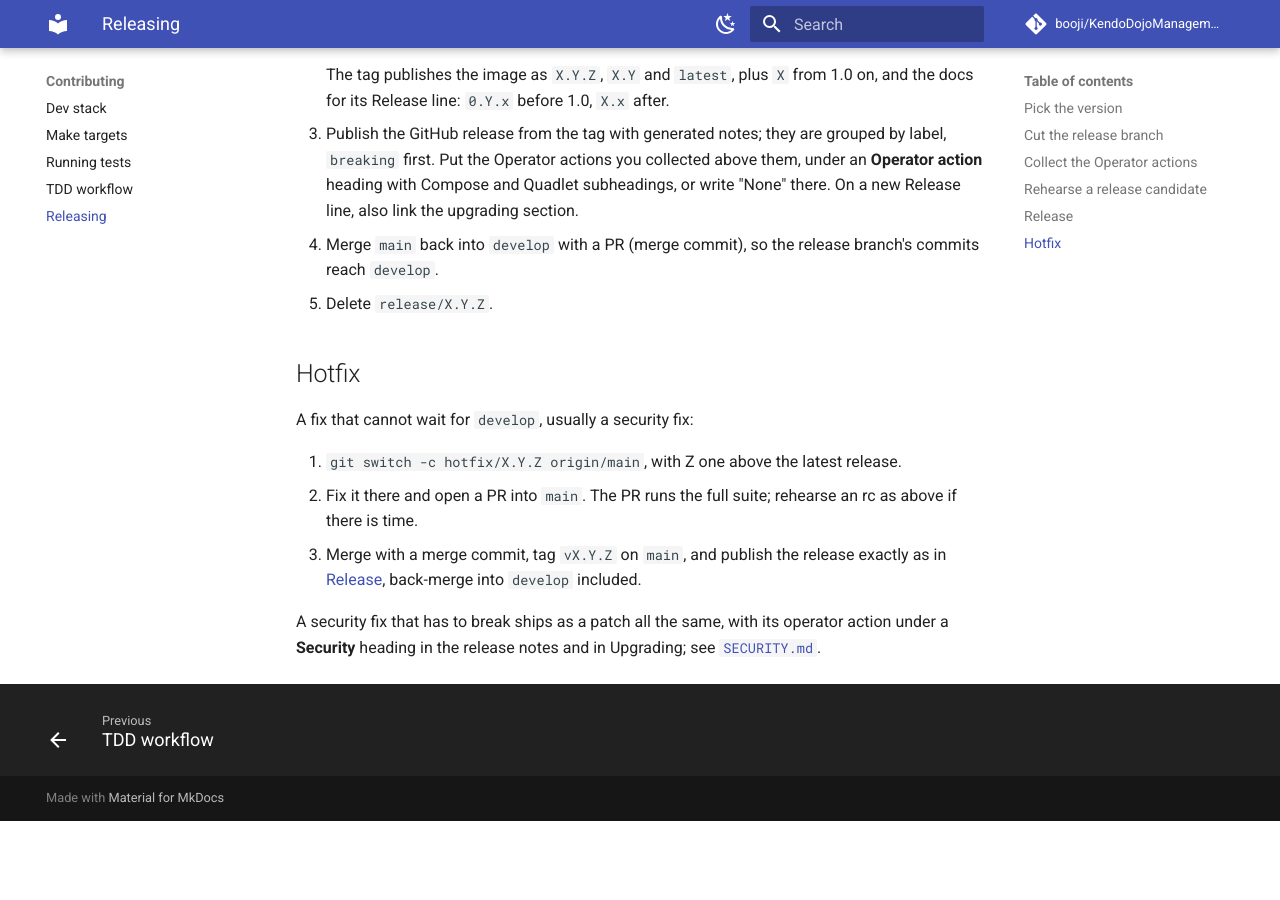
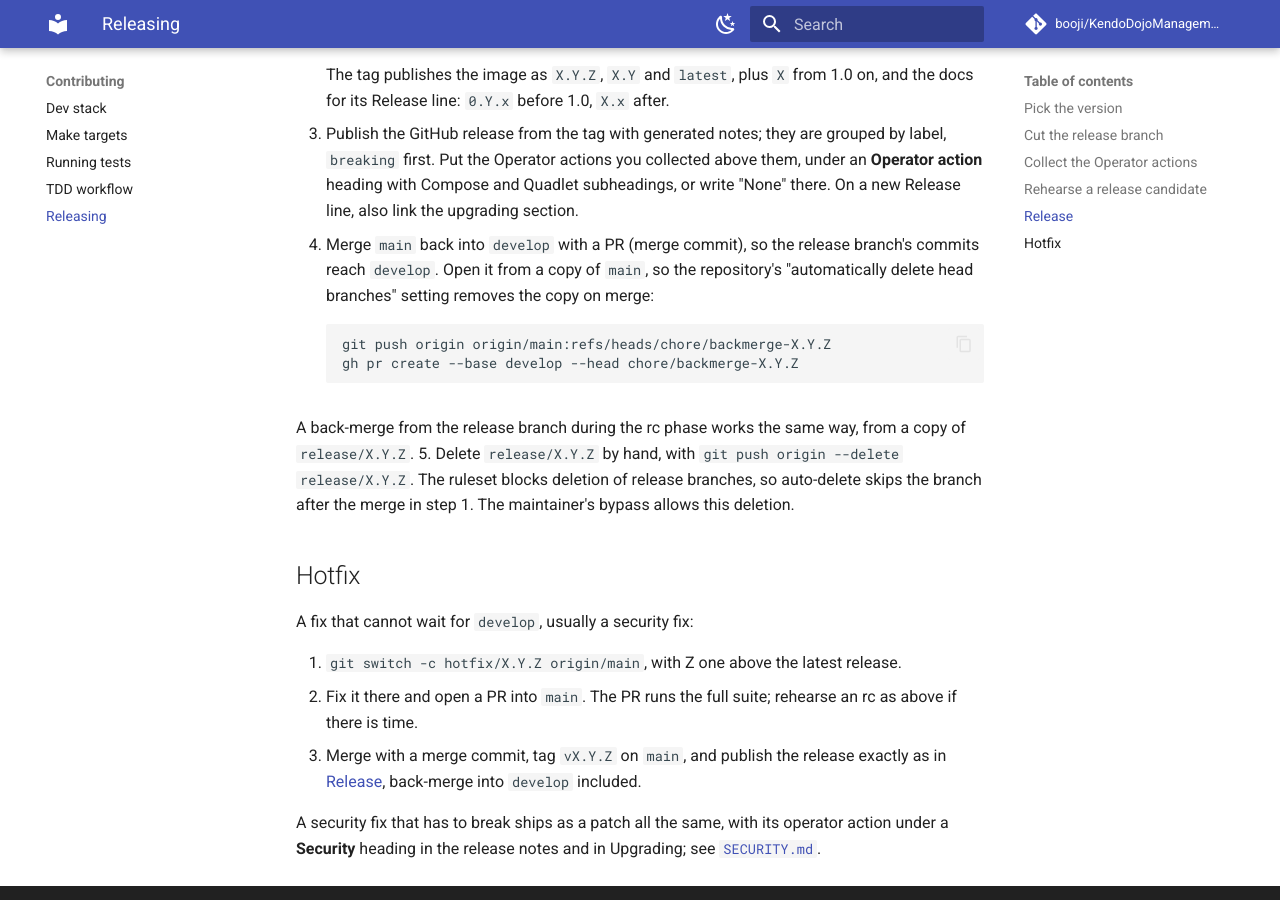
Before and after one commit to booji/KendoDojoManagement, an MkDocs documentation site: the page built from docs/contributing/releasing.md, in a window 1280 px wide and 900 px high, scrolled down 3184 px. Built offline with MkDocs 1.6.1 and Material for MkDocs 9.7.7, drawn with Linux system fonts in a browser that asks for light colours; comment, search, counter and statistics services are not loaded; the version menu is left out; before the commit the page ends 4005 px from its top, so only the background shows below that.

Commit message:
docs: describe the rulesets, and run backend-tests on every PR (#641)
* docs: describe the branch and tag rulesets (#553)

CONTRIBUTING.md gains a table of what the rulesets enforce on develop,
main, release/* and hotfix/*, and v* tags. releasing.md now opens the
back-merge from a copy of main, and deletes the release branch by hand,
since the ruleset makes auto-delete skip it. CLAUDE.md's pointer names
the ruleset so an agent reads CONTRIBUTING.md before pushing.

* ci(backend): run backend-tests on every pull request, docs-only included (#553)

backend-tests is a required check on develop and main, and a pull_request
path filter skipped it on docs-only PRs. A skipped required check never
reports, so #641 waited forever on "Expected — Waiting for status to be
reported". The push trigger keeps its filter.

````diff
--- a/docs/contributing/releasing.md
+++ b/docs/contributing/releasing.md
@@ -157,8 +157,21 @@ A fix found here goes on the release branch, and the next rc is `-rc2`.
    subheadings, or write "None" there. On a new Release line, also link the
    upgrading section.
 4. Merge `main` back into `develop` with a PR (merge commit), so the release
-   branch's commits reach `develop`.
-5. Delete `release/X.Y.Z`.
+   branch's commits reach `develop`. Open it from a copy of `main`, so the
+   repository's "automatically delete head branches" setting removes the copy
+   on merge:
+
+    ```bash
+    git push origin origin/main:refs/heads/chore/backmerge-X.Y.Z
+    gh pr create --base develop --head chore/backmerge-X.Y.Z
+    ```
+
+   A back-merge from the release branch during the rc phase works the same
+   way, from a copy of `release/X.Y.Z`.
+5. Delete `release/X.Y.Z` by hand, with `git push origin --delete
+   release/X.Y.Z`. The ruleset blocks deletion of release branches, so
+   auto-delete skips the branch after the merge in step 1. The maintainer's
+   bypass allows this deletion.
 
 ## Hotfix
 
````
Also changed, not shown: CLAUDE.md (+7 -6 lines), CONTRIBUTING.md (+17 -0 lines), 2 other files.
